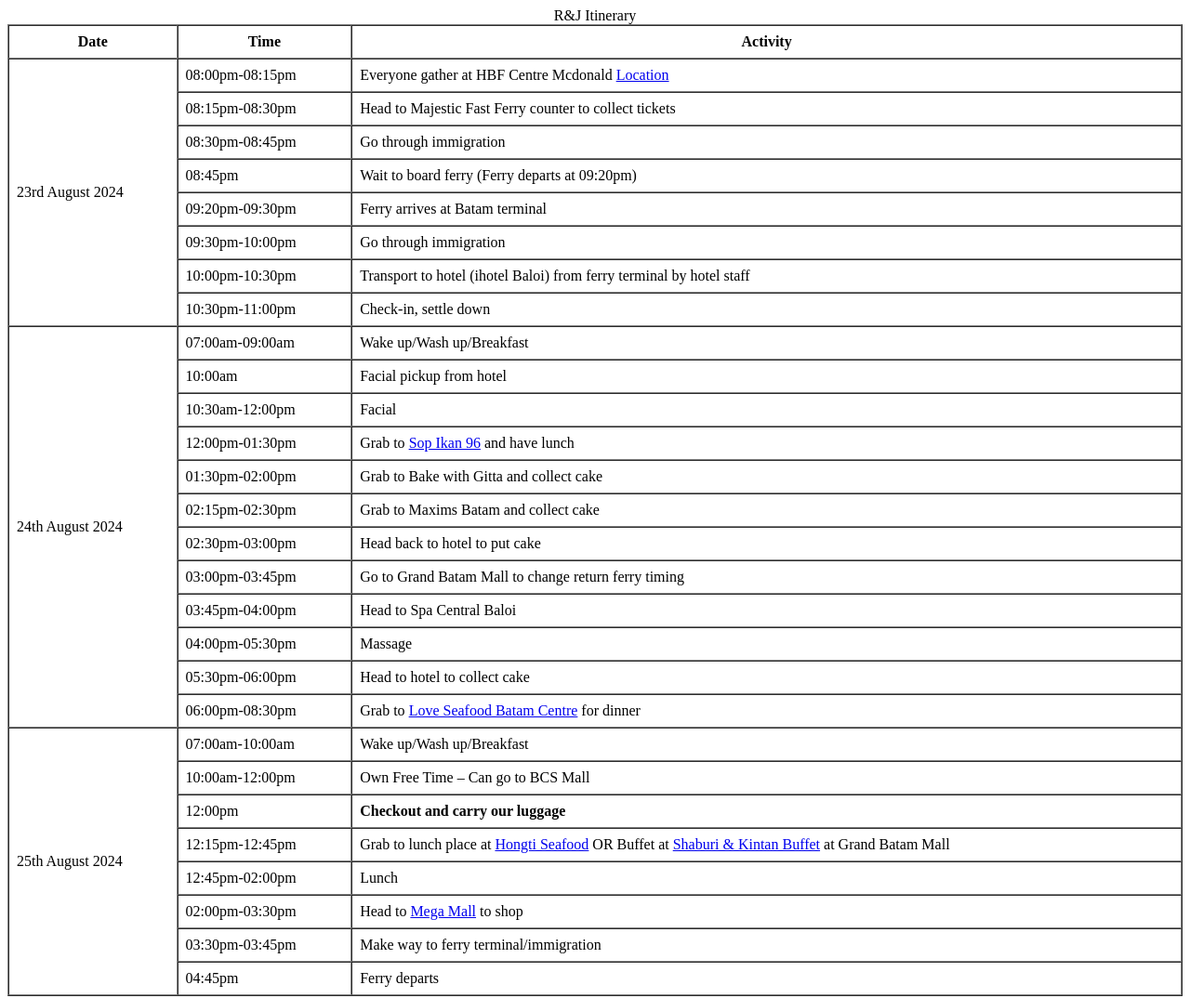
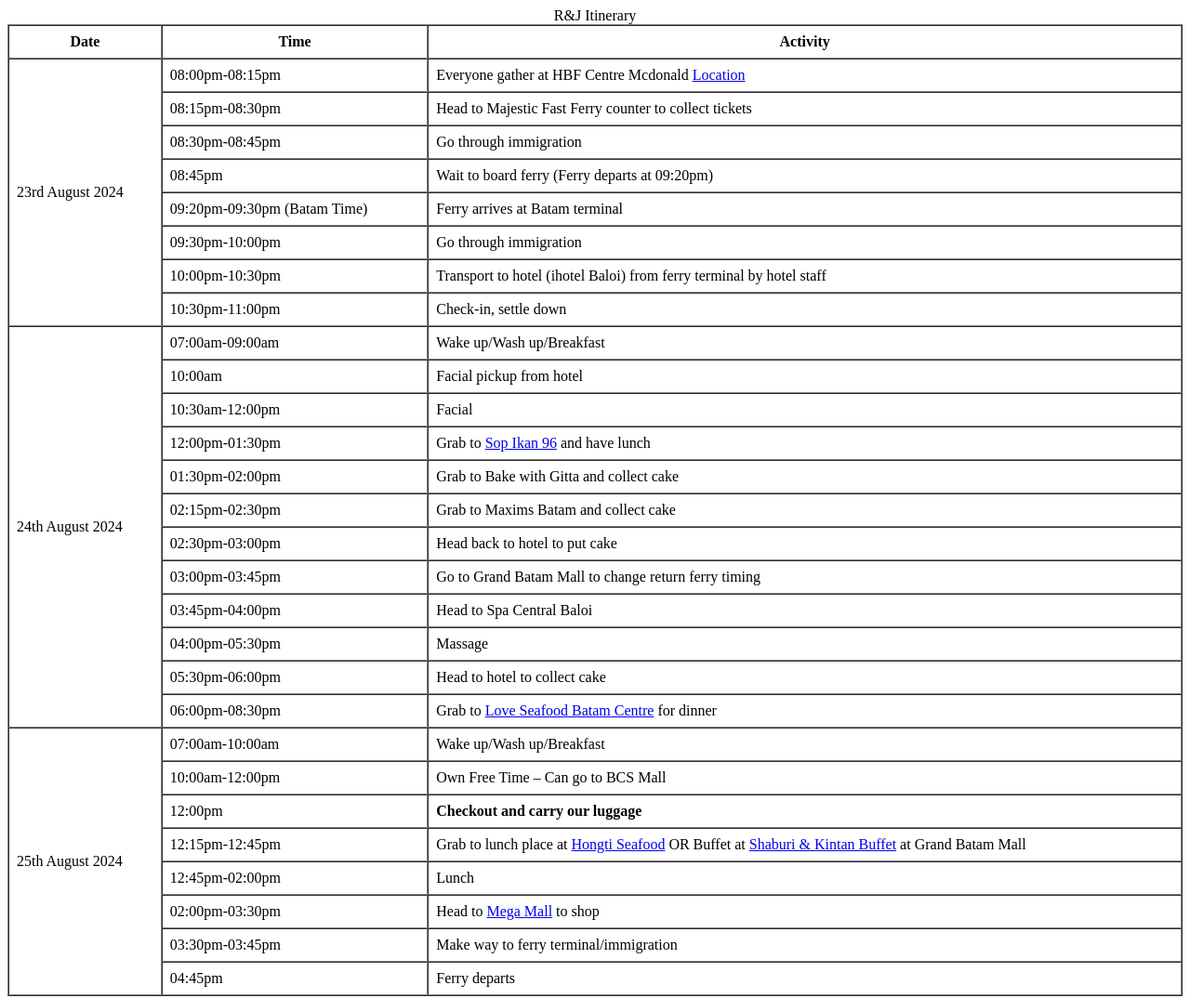
Before and after one commit to jaredtcy/RJ-Batam, a plain HTML site: page index.html in a window 1280 px wide. Shown: the whole page at 93% size. Drawn offline with Linux system fonts and the light colour scheme.

Commit message:
Update index.html

```diff
--- a/index.html
+++ b/index.html
@@ -36,7 +36,7 @@
             <td>Wait to board ferry (Ferry departs at 09:20pm)</td>
         </tr>
         <tr>
-            <td>09:20pm-09:30pm</td>
+            <td>09:20pm-09:30pm (Batam Time)</td>
             <td>Ferry arrives at Batam terminal</td>
         </tr>
         <tr>
```
